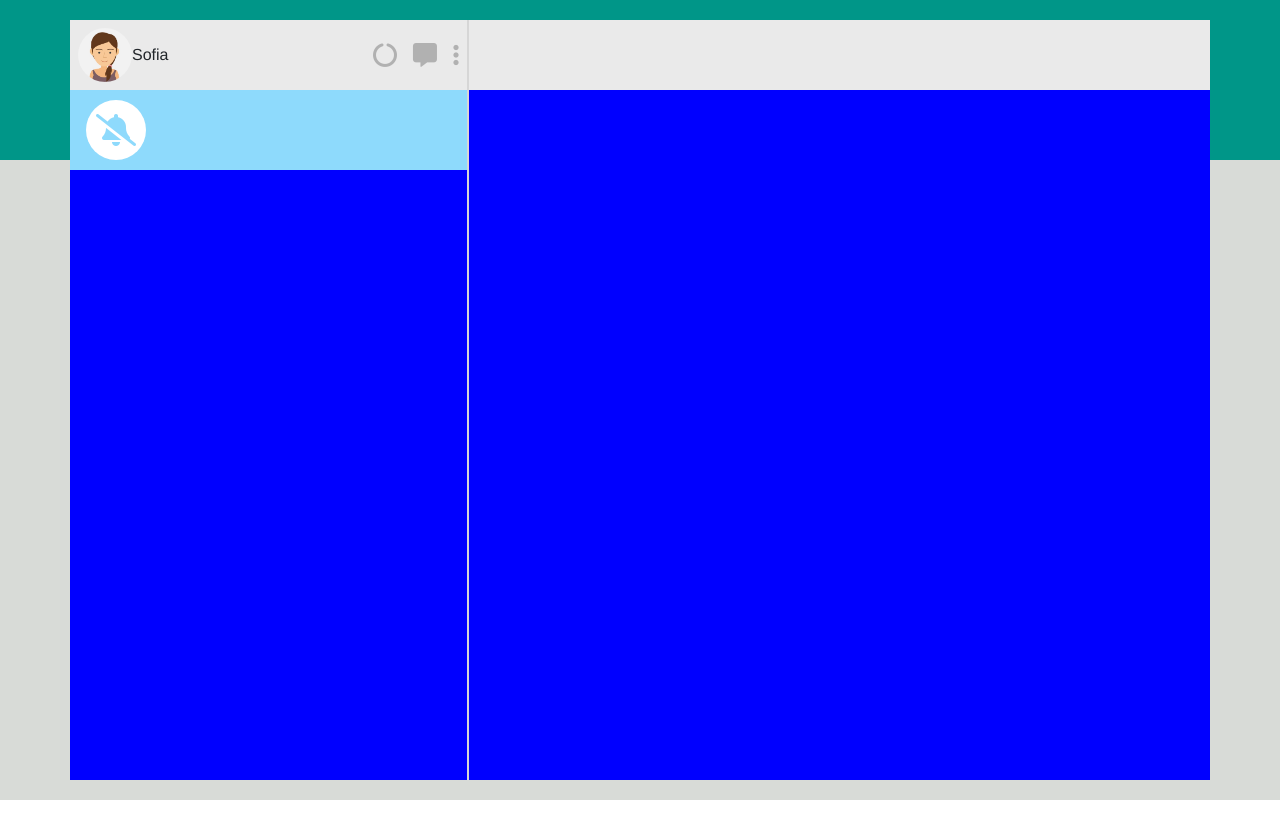
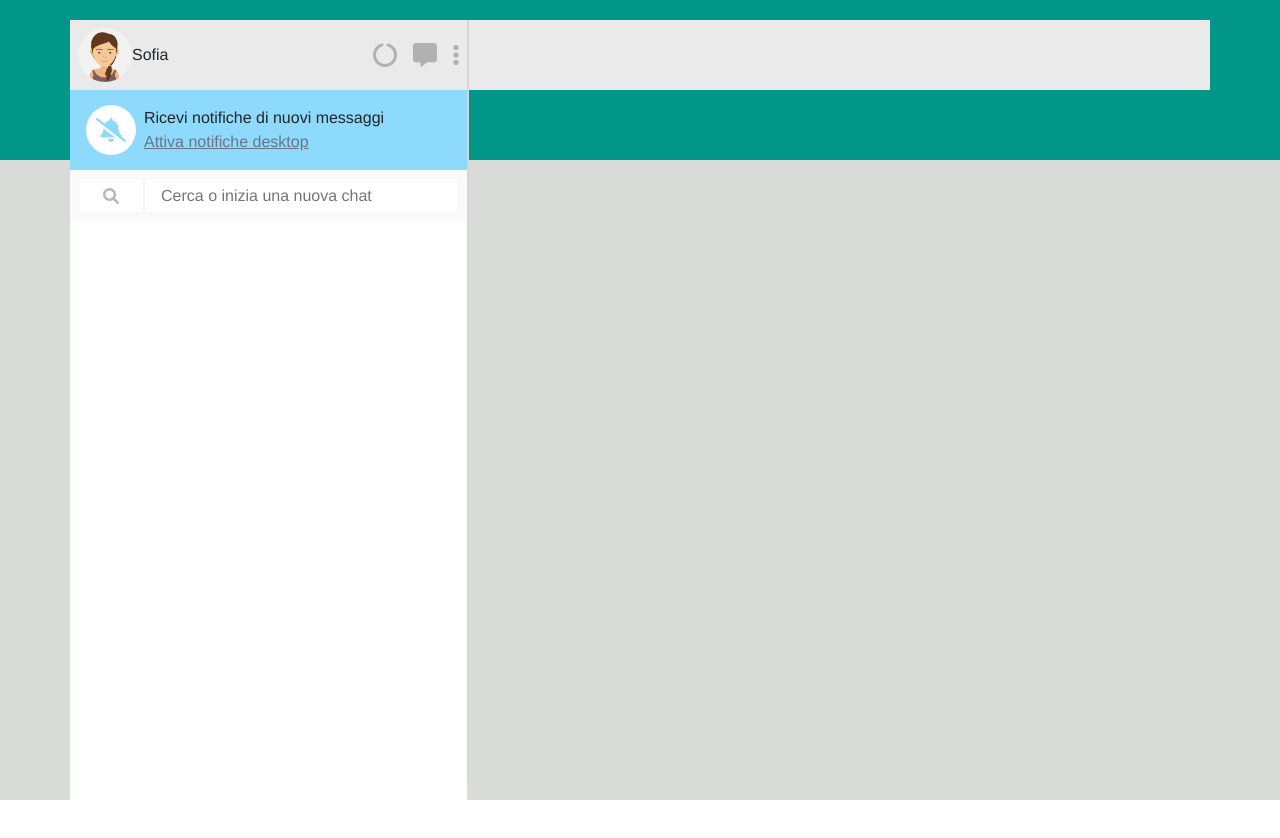
Before and after one commit to GianlucaGiovannini/vue-boolzapp, a plain HTML site: page index.html in a window 1280 px wide. Before the commit the page ends 800 px from the top, so only its background shows below. Drawn offline with nearby package versions, Linux system fonts and the light colour scheme.

Commit message:
work on milestone-1

```diff
--- a/assets/css/style.css
+++ b/assets/css/style.css
@@ -55,7 +55,6 @@ img {
     left: 50%;
     transform: translate(-50%, -50%);
     z-index: 1;
-    background-color: blue;
 }
 
 .cols {
@@ -88,8 +87,8 @@ img {
 }
 
 .notify_icon {
-    height: 60px;
-    width: 60px;
+    height: 50px;
+    width: 50px;
     border-radius: 50%;
     background-color: white;
     position: relative;
@@ -103,5 +102,37 @@ img {
     transform: translate(-50%, -50%);
 }
 
+.notify_active {
+    color: #697485;
+    text-decoration: underline;
+}
+
+.container_selection_chat {
+    background-color: white;
+}
+
+.search_chat {
+    background-color: #fafafa;
+}
+
+.search_chat input {
+    height: 35px;
+    border: 1px solid #f5f5f5;
+    padding-left: 1rem;
+}
+
+.search_chat input:focus-visible {
+    outline-offset: 0;
+    border-color: transparent;
+}
+
+.search_icon {
+    padding: 0 1.5rem;
+    height: 35px;
+    color: #b6b9bb;
+    background-color: white;
+    border: 1px solid #f5f5f5;
+}
+
 
 /* #endregion app */
--- a/index.html
+++ b/index.html
@@ -39,15 +39,35 @@
                         </div>
                         <!-- /.user_panel -->
 
-                        <div class="alert_notify d-flex align-items-center p-3">
+                        <div class="alert_notify d-flex align-items-center gap-2 p-3">
                             <div class="notify_icon justify-content-center align-items-center">
-                                <i class="fa-solid fa-bell-slash fa-2xl"></i>
+                                <i class="fa-solid fa-bell-slash fa-xl"></i>
                             </div>
-                            <div class="notify_desc">
-                                <div class="notify_title"></div>
+                            <div class="notify_desc d-flex flex-column">
+                                <div class="notify_title">
+                                    Ricevi notifiche di nuovi messaggi
+                                </div>
+                                <div class="notify_active">
+                                    Attiva notifiche desktop
+                                </div>
                             </div>
                         </div>
                         <!-- /.alert_notify -->
+                        <div class="container_selection_chat h-100">
+                            <div class="search_chat p-2 d-flex">
+                                <div class="search_icon d-flex align-items-center justify-content-center">
+                                    <i class="fa-solid fa-magnifying-glass"></i>
+                                </div>
+                                <input type="search" class="w-100" placeholder="Cerca o inizia una nuova chat">
+                            </div>
+                            <div class="container_chat">
+
+                            </div>
+                            <!-- /.container_chat -->
+
+
+                        </div>
+                        <!-- /.container_selection_chat -->
                     </div>
                     <!-- /.cols -->
 
```
